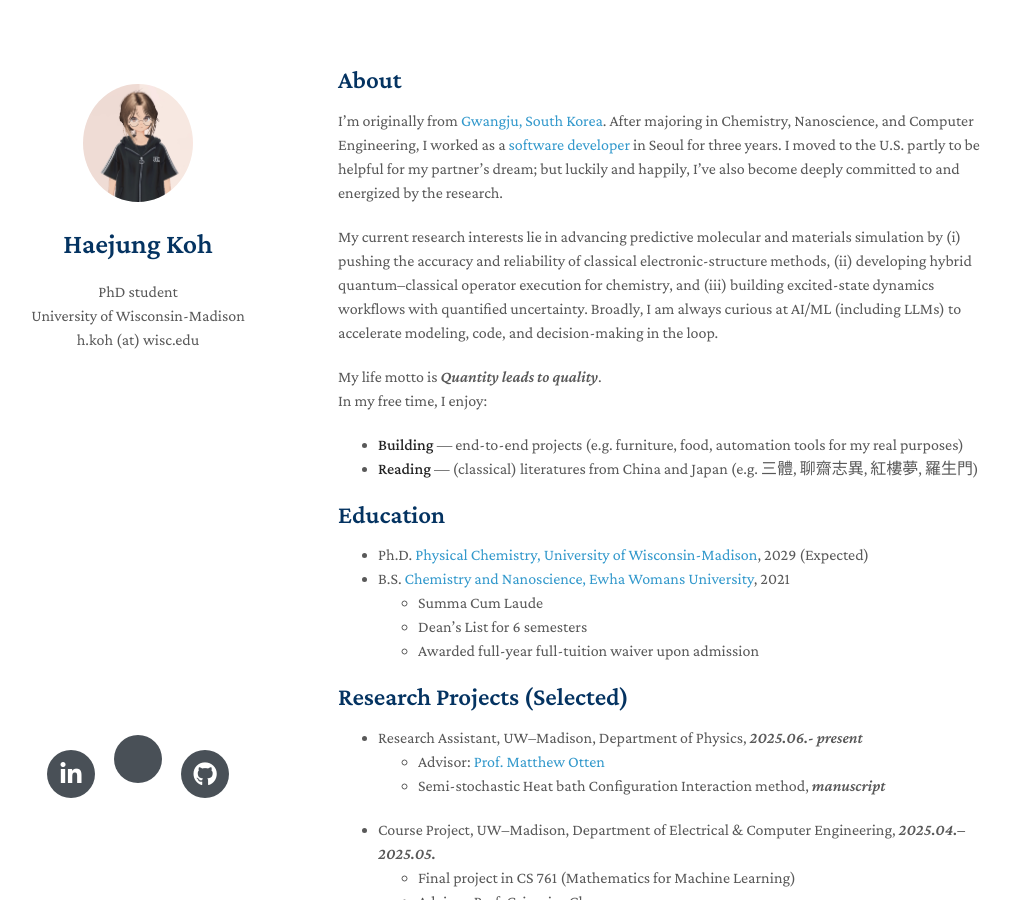
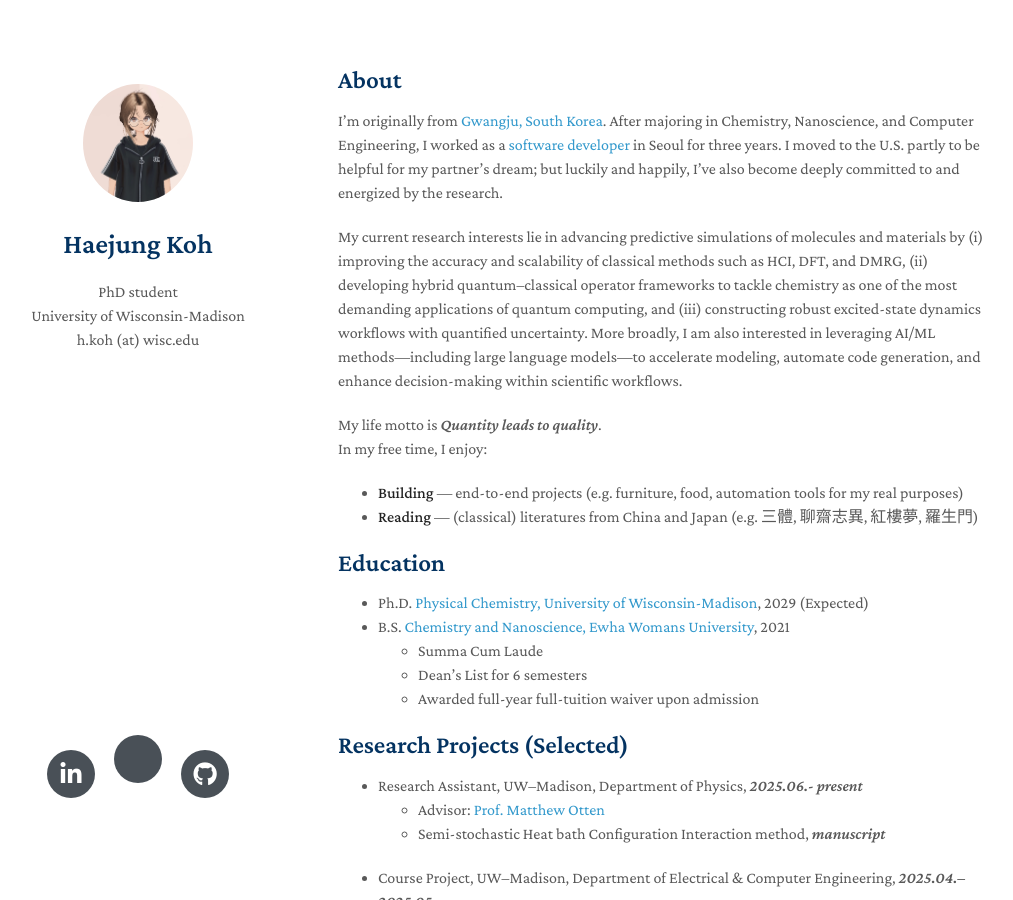
Before and after one commit to MaximHelio/MaximHelio.github.io, a Jekyll site: the page built from index.md, in a window 1280 px wide and 900 px high. Shown: the whole window, without its empty margins (132-1145 px from the left). Built offline with Jekyll 4.4.1, drawn with Linux system fonts in a browser that asks for light colours; nearby versions of some CDN libraries; a style sheet for code colours, icons or effects is not loaded; our own code applies the rules of GitHub Pages for plain Markdown files.

Commit message:
Add first

```diff
--- a/index.md
+++ b/index.md
@@ -5,7 +5,7 @@ layout: homepage
 
 I’m originally from [Gwangju, South Korea](https://en.wikipedia.org/wiki/Gwangju). After majoring in Chemistry, Nanoscience, and Computer Engineering, I worked as a [software developer](./assets/Portfolio.pdf) in Seoul for three years. I moved to the U.S. partly to be helpful for my partner's dream; but luckily and happily, I've also become deeply committed to and energized by the research.
 
-My current research interests lie in advancing predictive molecular and materials simulation by (i) pushing the accuracy and reliability of classical electronic-structure methods, (ii) developing hybrid quantum–classical operator execution for chemistry, and (iii) building excited-state dynamics workflows with quantified uncertainty. Broadly, I am always curious at AI/ML (including LLMs) to accelerate modeling, code, and decision-making in the loop.
+My current research interests lie in advancing predictive simulations of molecules and materials by (i) improving the accuracy and scalability of classical methods such as HCI, DFT, and DMRG, (ii) developing hybrid quantum–classical operator frameworks to tackle chemistry as one of the most demanding applications of quantum computing, and (iii) constructing robust excited-state dynamics workflows with quantified uncertainty. More broadly, I am also interested in leveraging AI/ML methods—including large language models—to accelerate modeling, automate code generation, and enhance decision-making within scientific workflows.
 
 My life motto is *Quantity leads to quality*.\\
 In my free time, I enjoy:
```
